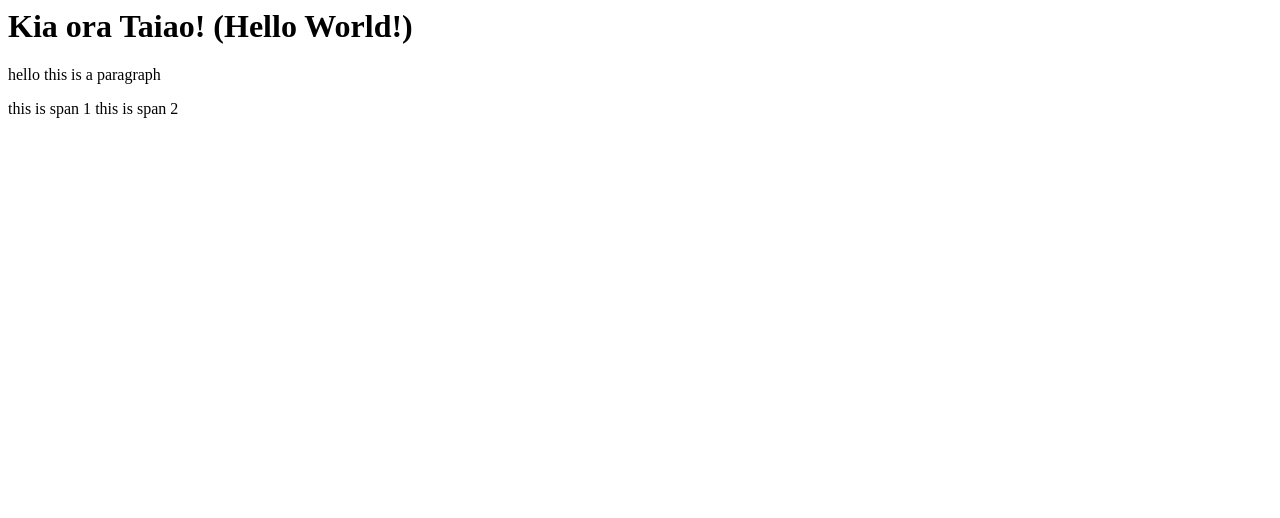
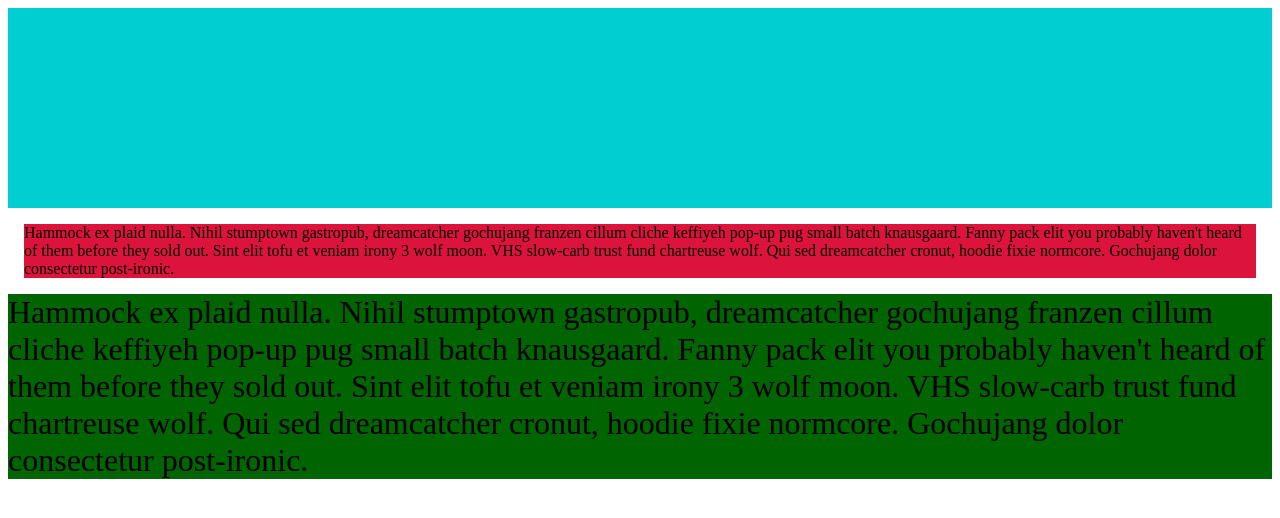
Before and after one commit to NarimanTaghipouran/NarimanTaghipouran.github.io, a plain HTML site: page index.html in a window 1280 px wide. Drawn offline with Linux system fonts and the light colour scheme.

Commit message:
udacity course practice css styles

```diff
--- a/index.html
+++ b/index.html
@@ -1,10 +1,30 @@
+<!DOCTYPE html>
 <html>
-  <head>
-    <title>My blog</title>
-  <body>
-    <h1>Kia ora Taiao! (Hello World!)</h1>
-    <p> hello this is a paragraph</p>
-    <span>this is span 1</span>
-    <span>this is span 2</span>
-  </body>
+<head>
+    <title>Quiz - Units in CSS</title>
+    <style>
+    	.first {
+            width: 100px;
+            background-color: coral;
+    	}
+    	.second {
+            height: 200px;
+            background-color: darkturquoise;
+    	}
+    	.third {
+            margin: 1em;
+            background-color: crimson
+      }
+    	.fourth {
+            font-size: 2em;
+            background-color: darkgreen
+    	}
+    </style>
+</head>
+<body>
+	<div class="first"></div>
+	<div class="second"></div>
+	<div class="third">Hammock ex plaid nulla. Nihil stumptown gastropub, dreamcatcher gochujang franzen cillum cliche keffiyeh pop-up pug small batch knausgaard. Fanny pack elit you probably haven't heard of them before they sold out. Sint elit tofu et veniam irony 3 wolf moon. VHS slow-carb trust fund chartreuse wolf. Qui sed dreamcatcher cronut, hoodie fixie normcore. Gochujang dolor consectetur post-ironic.</div>
+	<div class="fourth">Hammock ex plaid nulla. Nihil stumptown gastropub, dreamcatcher gochujang franzen cillum cliche keffiyeh pop-up pug small batch knausgaard. Fanny pack elit you probably haven't heard of them before they sold out. Sint elit tofu et veniam irony 3 wolf moon. VHS slow-carb trust fund chartreuse wolf. Qui sed dreamcatcher cronut, hoodie fixie normcore. Gochujang dolor consectetur post-ironic.</div>
+</body>
 </html>
```
Also changed, not shown: DP809253.jpg (added), Slack-for-iOS-Upload-1024x536.jpg (added).
